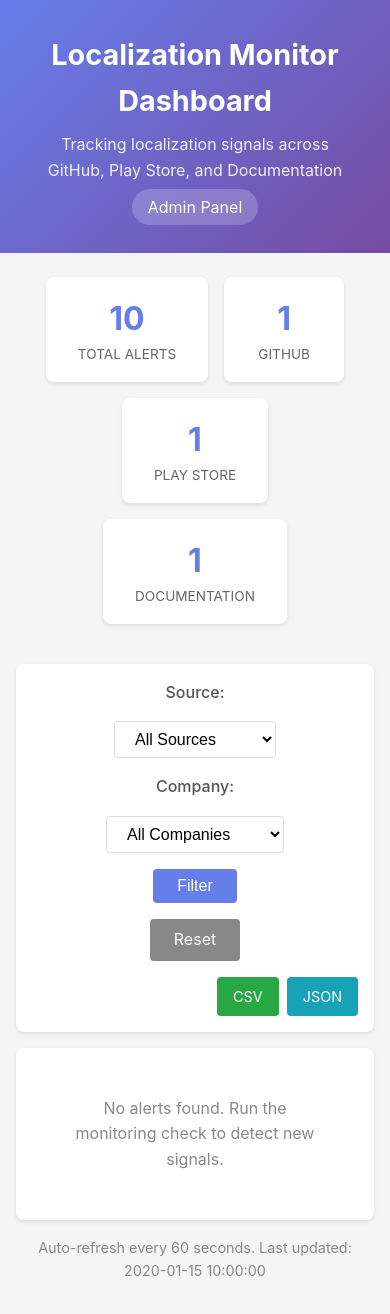
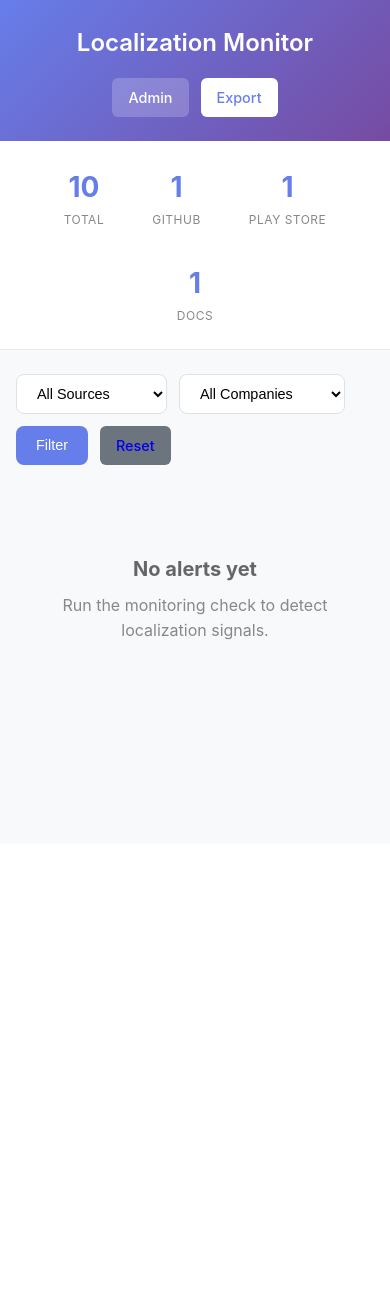
Before and after one commit to emurray32/Lead-Machine, a Flask app: template templates/dashboard.html in a window 390 px wide. After the commit the page ends 640 px from the top, so only its background shows below. Run offline with Flask 3, Linux system fonts and the light colour scheme; the template is opened without the code that fills it: most values are stand-ins (such as "Sample title", 1, 10 or a date in 2020).

Commit message:
Improve dashboard display with friendly times and cleaner design
Update dashboard to use a new friendly time format, improve UI styling, and fix stats display.

Replit-Commit-Author: Agent
Replit-Commit-Session-Id: 1f6374e9-f676-4266-95f9-7bed9c65e49b
Replit-Commit-Checkpoint-Type: intermediate_checkpoint
Replit-Commit-Event-Id: 17110465-cf8a-4b30-bb2e-b1ba9711e6a4
Replit-Commit-Screenshot-Url: https://storage.googleapis.com/screenshot-production-us-central1/e10ab7e3-fa31-48ba-8703-c118af7b687a/1f6374e9-f676-4266-95f9-7bed9c65e49b/tolt6tN
Replit-Helium-Checkpoint-Created: true

```diff
--- a/templates/dashboard.html
+++ b/templates/dashboard.html
@@ -3,7 +3,7 @@
 <head>
     <meta charset="UTF-8">
     <meta name="viewport" content="width=device-width, initial-scale=1.0">
-    <title>Localization Monitor Dashboard</title>
+    <title>Localization Monitor</title>
     <style>
         * {
             margin: 0;
@@ -13,7 +13,7 @@
 
         body {
             font-family: -apple-system, BlinkMacSystemFont, 'Segoe UI', Roboto, Oxygen, Ubuntu, sans-serif;
-            background-color: #f5f5f5;
+            background-color: #f8f9fa;
             color: #333;
             line-height: 1.6;
         }
@@ -21,334 +21,329 @@
         .header {
             background: linear-gradient(135deg, #667eea 0%, #764ba2 100%);
             color: white;
-            padding: 2rem;
-            text-align: center;
+            padding: 1.5rem 2rem;
+            display: flex;
+            justify-content: space-between;
+            align-items: center;
+            flex-wrap: wrap;
+            gap: 1rem;
         }
 
         .header h1 {
-            font-size: 1.8rem;
-            margin-bottom: 0.5rem;
+            font-size: 1.5rem;
+            font-weight: 600;
         }
 
-        .header p {
+        .header-actions {
+            display: flex;
+            gap: 0.75rem;
+        }
+
+        .header-btn {
+            padding: 0.5rem 1rem;
+            border-radius: 6px;
+            text-decoration: none;
+            font-size: 0.9rem;
+            font-weight: 500;
+            transition: opacity 0.2s;
+        }
+
+        .header-btn:hover {
             opacity: 0.9;
         }
 
-        .stats-container {
+        .btn-admin {
+            background: rgba(255,255,255,0.2);
+            color: white;
+        }
+
+        .btn-export {
+            background: white;
+            color: #667eea;
+        }
+
+        .stats-row {
             display: flex;
             justify-content: center;
             gap: 1rem;
-            padding: 1.5rem;
-            flex-wrap: wrap;
+            padding: 1rem;
+            background: white;
+            border-bottom: 1px solid #e9ecef;
         }
 
-        .stat-card {
-            background: white;
-            padding: 1rem 2rem;
-            border-radius: 8px;
-            box-shadow: 0 2px 4px rgba(0,0,0,0.1);
+        .stat {
             text-align: center;
-            min-width: 120px;
+            padding: 0.5rem 1.5rem;
         }
 
-        .stat-number {
-            font-size: 2rem;
-            font-weight: bold;
+        .stat-num {
+            font-size: 1.75rem;
+            font-weight: 700;
             color: #667eea;
         }
 
         .stat-label {
-            font-size: 0.85rem;
-            color: #666;
+            font-size: 0.75rem;
+            color: #888;
             text-transform: uppercase;
+            letter-spacing: 0.5px;
         }
 
         .container {
-            max-width: 1200px;
+            max-width: 900px;
             margin: 0 auto;
-            padding: 1rem;
+            padding: 1.5rem 1rem;
         }
 
         .filters {
+            display: flex;
+            gap: 0.75rem;
+            margin-bottom: 1.5rem;
+            flex-wrap: wrap;
+        }
+
+        .filters select {
+            padding: 0.6rem 1rem;
+            border: 1px solid #dee2e6;
+            border-radius: 8px;
+            font-size: 0.9rem;
             background: white;
-            padding: 1rem;
+            min-width: 140px;
+        }
+
+        .filters button {
+            padding: 0.6rem 1.25rem;
+            background: #667eea;
+            color: white;
+            border: none;
             border-radius: 8px;
-            margin-bottom: 1rem;
-            box-shadow: 0 2px 4px rgba(0,0,0,0.1);
-            display: flex;
-            gap: 1rem;
-            flex-wrap: wrap;
+            cursor: pointer;
+            font-size: 0.9rem;
+            font-weight: 500;
+        }
+
+        .filters .reset-btn {
+            background: #6c757d;
+            text-decoration: none;
+            display: inline-flex;
             align-items: center;
         }
 
-        .filters label {
-            font-weight: 500;
-            color: #555;
+        .alert-card {
+            background: white;
+            border-radius: 12px;
+            padding: 1.25rem;
+            margin-bottom: 1rem;
+            box-shadow: 0 1px 3px rgba(0,0,0,0.08);
+            transition: box-shadow 0.2s;
         }
 
-        .filters select {
-            padding: 0.5rem 1rem;
-            border: 1px solid #ddd;
-            border-radius: 4px;
-            font-size: 1rem;
-            background: white;
+        .alert-card:hover {
+            box-shadow: 0 4px 12px rgba(0,0,0,0.1);
         }
 
-        .filters button {
-            padding: 0.5rem 1.5rem;
-            background: #667eea;
-            color: white;
-            border: none;
-            border-radius: 4px;
-            cursor: pointer;
-            font-size: 1rem;
+        .alert-header {
+            display: flex;
+            justify-content: space-between;
+            align-items: flex-start;
+            margin-bottom: 0.75rem;
         }
 
-        .filters button:hover {
-            background: #5a6fd6;
-        }
-
-        .filters .reset-btn {
-            background: #888;
-        }
-
-        .export-buttons {
-            margin-left: auto;
+        .alert-meta {
             display: flex;
-            gap: 0.5rem;
-        }
-
-        .export-btn {
-            padding: 0.5rem 1rem;
-            background: #28a745;
-            color: white;
-            border: none;
-            border-radius: 4px;
-            cursor: pointer;
-            font-size: 0.9rem;
-            text-decoration: none;
-            display: inline-flex;
             align-items: center;
-            gap: 0.3rem;
-        }
-
-        .export-btn:hover {
-            background: #218838;
-        }
-
-        .export-btn.json {
-            background: #17a2b8;
-        }
-
-        .export-btn.json:hover {
-            background: #138496;
-        }
-
-        .alerts-table {
-            background: white;
-            border-radius: 8px;
-            box-shadow: 0 2px 4px rgba(0,0,0,0.1);
-            overflow: hidden;
-        }
-
-        table {
-            width: 100%;
-            border-collapse: collapse;
-        }
-
-        th {
-            background: #f8f9fa;
-            padding: 1rem;
-            text-align: left;
-            font-weight: 600;
-            color: #555;
-            border-bottom: 2px solid #e9ecef;
-        }
-
-        td {
-            padding: 1rem;
-            border-bottom: 1px solid #e9ecef;
-            vertical-align: top;
-        }
-
-        tr:hover {
-            background: #f8f9fa;
+            gap: 0.75rem;
         }
 
         .source-badge {
-            display: inline-block;
-            padding: 0.25rem 0.75rem;
-            border-radius: 20px;
-            font-size: 0.8rem;
-            font-weight: 500;
+            padding: 0.25rem 0.6rem;
+            border-radius: 4px;
+            font-size: 0.7rem;
+            font-weight: 600;
             text-transform: uppercase;
+            letter-spacing: 0.5px;
         }
 
         .source-github {
-            background: #24292e;
-            color: white;
+            background: #f0f0f0;
+            color: #333;
         }
 
-        .source-rss {
-            background: #f78422;
-            color: white;
+        .source-docs {
+            background: #e3f2fd;
+            color: #1565c0;
         }
 
         .source-playstore {
-            background: #01875f;
-            color: white;
-        }
-
-        .source-docs {
-            background: #0366d6;
-            color: white;
+            background: #e8f5e9;
+            color: #2e7d32;
         }
 
         .company-name {
             font-weight: 600;
             color: #333;
+            font-size: 1rem;
+        }
+
+        .alert-time {
+            font-size: 0.85rem;
+            color: #888;
+        }
+
+        .alert-content {
+            margin-bottom: 0.75rem;
         }
 
         .alert-title {
-            color: #333;
+            font-size: 0.95rem;
+            color: #444;
             margin-bottom: 0.25rem;
         }
 
         .alert-message {
-            font-size: 0.9rem;
+            font-size: 0.85rem;
             color: #666;
-            max-width: 400px;
-            overflow: hidden;
-            text-overflow: ellipsis;
-            white-space: nowrap;
         }
 
-        .keywords {
+        .alert-actions {
             display: flex;
-            flex-wrap: wrap;
-            gap: 0.25rem;
+            gap: 0.75rem;
+            align-items: center;
         }
 
-        .keyword-chip {
-            background: #e9ecef;
-            padding: 0.2rem 0.5rem;
-            border-radius: 4px;
-            font-size: 0.75rem;
-            color: #555;
+        .action-link {
+            display: inline-flex;
+            align-items: center;
+            gap: 0.35rem;
+            padding: 0.5rem 0.9rem;
+            background: #667eea;
+            color: white;
+            text-decoration: none;
+            border-radius: 6px;
+            font-size: 0.85rem;
+            font-weight: 500;
+            transition: background 0.2s;
         }
 
-        .alert-link {
-            color: #667eea;
-            text-decoration: none;
-            font-size: 0.9rem;
+        .action-link:hover {
+            background: #5a67d8;
         }
 
-        .alert-link:hover {
-            text-decoration: underline;
+        .explain-btn {
+            padding: 0.5rem 0.9rem;
+            background: #f8f9fa;
+            color: #667eea;
+            border: 1px solid #667eea;
+            border-radius: 6px;
+            cursor: pointer;
+            font-size: 0.85rem;
+            font-weight: 500;
+            transition: all 0.2s;
         }
 
-        .timestamp {
-            font-size: 0.85rem;
-            color: #888;
+        .explain-btn:hover {
+            background: #667eea;
+            color: white;
+        }
+
+        .explain-btn:disabled {
+            opacity: 0.6;
+            cursor: wait;
+        }
+
+        .ai-summary {
+            display: none;
+            margin-top: 1rem;
+            padding: 1rem;
+            background: linear-gradient(135deg, #f0f4ff 0%, #e8f0fe 100%);
+            border-radius: 8px;
+            font-size: 0.9rem;
+            color: #333;
+            line-height: 1.6;
+            border-left: 3px solid #667eea;
+        }
+
+        .ai-summary.error {
+            background: #fff3cd;
+            border-left-color: #ffc107;
+            color: #856404;
         }
 
         .no-alerts {
             text-align: center;
-            padding: 3rem;
+            padding: 4rem 2rem;
             color: #888;
         }
 
-        .refresh-info {
-            text-align: center;
-            padding: 1rem;
-            color: #888;
-            font-size: 0.9rem;
+        .no-alerts h3 {
+            font-size: 1.25rem;
+            margin-bottom: 0.5rem;
+            color: #666;
         }
 
-        .explain-btn {
-            padding: 0.4rem 0.8rem;
-            background: linear-gradient(135deg, #28a745 0%, #218838 100%);
-            color: white;
-            border: none;
-            border-radius: 6px;
-            cursor: pointer;
-            font-size: 0.8rem;
-            font-weight: 500;
-            transition: transform 0.1s, box-shadow 0.2s;
+        @media (max-width: 600px) {
+            .header {
+                flex-direction: column;
+                text-align: center;
             }
 
-        .explain-btn:hover {
-            box-shadow: 0 2px 8px rgba(40, 167, 69, 0.4);
+            .stats-row {
+                flex-wrap: wrap;
             }
 
-        .explain-btn:active {
-            transform: scale(0.95);
+            .stat {
+                padding: 0.5rem 1rem;
             }
 
-        .explain-btn:disabled {
-            background: #6c757d;
-            cursor: wait;
+            .alert-header {
+                flex-direction: column;
+                gap: 0.5rem;
             }
 
-        @media (max-width: 768px) {
-            .filters {
-                flex-direction: column;
-            }
-
-            table {
-                font-size: 0.9rem;
-            }
-
-            th, td {
-                padding: 0.75rem 0.5rem;
-            }
-
-            .alert-message {
-                max-width: 200px;
+            .alert-time {
+                order: -1;
             }
         }
     </style>
 </head>
 <body>
     <div class="header">
-        <h1>Localization Monitor Dashboard</h1>
-        <p>Tracking localization signals across GitHub, Play Store, and Documentation</p>
-        <div style="margin-top: 12px;">
-            <a href="/admin" style="color: white; background: rgba(255,255,255,0.2); padding: 8px 16px; border-radius: 20px; text-decoration: none;">Admin Panel</a>
+        <h1>Localization Monitor</h1>
+        <div class="header-actions">
+            <a href="/admin" class="header-btn btn-admin">Admin</a>
+            <a href="/export/csv" class="header-btn btn-export">Export</a>
         </div>
     </div>
 
-    <div class="stats-container">
-        <div class="stat-card">
-            <div class="stat-number">{{ stats.total or 0 }}</div>
-            <div class="stat-label">Total Alerts</div>
+    <div class="stats-row">
+        <div class="stat">
+            <div class="stat-num">{{ stats.total }}</div>
+            <div class="stat-label">Total</div>
         </div>
-        <div class="stat-card">
-            <div class="stat-number">{{ stats.github_count or 0 }}</div>
+        <div class="stat">
+            <div class="stat-num">{{ stats.github_count }}</div>
             <div class="stat-label">GitHub</div>
         </div>
-        <div class="stat-card">
-            <div class="stat-number">{{ stats.playstore_count or 0 }}</div>
+        <div class="stat">
+            <div class="stat-num">{{ stats.playstore_count }}</div>
             <div class="stat-label">Play Store</div>
         </div>
-        <div class="stat-card">
-            <div class="stat-number">{{ stats.docs_count or 0 }}</div>
-            <div class="stat-label">Documentation</div>
+        <div class="stat">
+            <div class="stat-num">{{ stats.docs_count }}</div>
+            <div class="stat-label">Docs</div>
         </div>
     </div>
 
     <div class="container">
-        <form class="filters" method="GET">
-            <label for="source">Source:</label>
-            <select name="source" id="source">
+        <form class="filters" method="get" action="/">
+            <select name="source">
                 <option value="">All Sources</option>
                 <option value="github" {% if current_source == 'github' %}selected{% endif %}>GitHub</option>
                 <option value="playstore" {% if current_source == 'playstore' %}selected{% endif %}>Play Store</option>
                 <option value="docs" {% if current_source == 'docs' %}selected{% endif %}>Documentation</option>
             </select>
 
-            <label for="company">Company:</label>
-            <select name="company" id="company">
+            <select name="company">
                 <option value="">All Companies</option>
                 {% for company in companies %}
                 <option value="{{ company }}" {% if current_company == company %}selected{% endif %}>{{ company }}</option>
@@ -356,84 +351,53 @@
             </select>
 
             <button type="submit">Filter</button>
-            <a href="/" class="reset-btn" style="padding: 0.5rem 1.5rem; background: #888; color: white; border-radius: 4px; text-decoration: none;">Reset</a>
-
-            <div class="export-buttons">
-                <a href="/export/csv{% if current_source or current_company %}?{% if current_source %}source={{ current_source }}{% endif %}{% if current_source and current_company %}&{% endif %}{% if current_company %}company={{ current_company }}{% endif %}{% endif %}" class="export-btn">CSV</a>
-                <a href="/export/json{% if current_source or current_company %}?{% if current_source %}source={{ current_source }}{% endif %}{% if current_source and current_company %}&{% endif %}{% if current_company %}company={{ current_company }}{% endif %}{% endif %}" class="export-btn json">JSON</a>
-            </div>
+            <a href="/" class="header-btn reset-btn">Reset</a>
         </form>
 
-        <div class="alerts-table">
         {% if alerts %}
-            <table>
-                <thead>
-                    <tr>
-                        <th>Time</th>
-                        <th>Source</th>
-                        <th>Company</th>
-                        <th>Details</th>
-                        <th>Keywords</th>
-                        <th>Link</th>
-                        <th>AI</th>
-                    </tr>
-                </thead>
-                <tbody>
             {% for alert in alerts %}
-                    <tr data-alert-id="{{ alert.id }}"
+            <div class="alert-card"
+                 data-id="{{ alert.id }}"
                  data-source="{{ alert.source }}"
                  data-company="{{ alert.company }}"
                  data-title="{{ (alert.title or '')|e }}"
                  data-message="{{ (alert.message or '')|e }}"
                  data-keywords="{{ alert.keywords or '' }}">
-                        <td class="timestamp">{{ alert.created_at.strftime('%Y-%m-%d %H:%M') if alert.created_at else 'N/A' }}</td>
-                        <td>
+
+                <div class="alert-header">
+                    <div class="alert-meta">
                         <span class="source-badge source-{{ alert.source }}">{{ alert.source }}</span>
-                        </td>
-                        <td class="company-name">{{ alert.company }}</td>
-                        <td>
-                            <div class="alert-title">{{ alert.title or 'No title' }}</div>
+                        <span class="company-name">{{ alert.company }}</span>
+                    </div>
+                    <span class="alert-time">{{ alert.friendly_time }}</span>
+                </div>
+
+                <div class="alert-content">
+                    <div class="alert-title">{{ alert.title or 'Signal detected' }}</div>
                     <div class="alert-message">{{ alert.message or '' }}</div>
-                            <div class="ai-summary" id="summary-{{ alert.id }}" style="display:none; margin-top: 8px; padding: 8px; background: #e8f4e8; border-radius: 6px; font-size: 0.9rem; color: #2d5a2d;"></div>
-                        </td>
-                        <td>
-                            <div class="keywords">
-                                {% for kw in (alert.keywords or '').split(', ')[:5] %}
-                                {% if kw %}
-                                <span class="keyword-chip">{{ kw }}</span>
+                </div>
+
+                <div class="alert-actions">
+                    {% if alert.url %}
+                    <a href="{{ alert.url }}" target="_blank" class="action-link">View Source</a>
                     {% endif %}
+                    {% if ai_available %}
+                    <button class="explain-btn" data-id="{{ alert.id }}">Explain</button>
+                    {% endif %}
+                </div>
+
+                <div class="ai-summary" id="summary-{{ alert.id }}"></div>
+            </div>
             {% endfor %}
-                            </div>
-                        </td>
-                        <td>
-                            {% if alert.url %}
-                            <a href="{{ alert.url }}" target="_blank" class="alert-link">View</a>
-                            {% endif %}
-                        </td>
-                        <td>
-                            <button class="explain-btn" data-id="{{ alert.id }}">Explain</button>
-                        </td>
-                    </tr>
-                    {% endfor %}
-                </tbody>
-            </table>
         {% else %}
             <div class="no-alerts">
-                <p>No alerts found. Run the monitoring check to detect new signals.</p>
+                <h3>No alerts yet</h3>
+                <p>Run the monitoring check to detect localization signals.</p>
             </div>
         {% endif %}
     </div>
 
-        <div class="refresh-info">
-            <p>Auto-refresh every 60 seconds. Last updated: <span id="last-update">{{ now }}</span></p>
-        </div>
-    </div>
-
     <script>
-        setTimeout(function() {
-            location.reload();
-        }, 60000);
-
         document.addEventListener('DOMContentLoaded', function() {
             document.querySelectorAll('.explain-btn').forEach(function(btn) {
                 btn.addEventListener('click', function(e) {
@@ -443,14 +407,8 @@
         });
 
         async function explainAlert(btn) {
-            const row = btn.closest('tr');
-            const id = row.dataset.alertId;
-            const source = row.dataset.source;
-            const company = row.dataset.company;
-            const title = row.dataset.title;
-            const message = row.dataset.message;
-            const keywords = row.dataset.keywords;
-
+            const card = btn.closest('.alert-card');
+            const id = card.dataset.id;
             const summaryDiv = document.getElementById('summary-' + id);
 
             if (summaryDiv.style.display === 'block') {
@@ -467,11 +425,11 @@
                     method: 'POST',
                     headers: { 'Content-Type': 'application/json' },
                     body: JSON.stringify({
-                        source: source,
-                        company: company,
-                        title: title,
-                        message: message,
-                        keywords: keywords ? keywords.split(', ') : []
+                        source: card.dataset.source,
+                        company: card.dataset.company,
+                        title: card.dataset.title,
+                        message: card.dataset.message,
+                        keywords: card.dataset.keywords ? card.dataset.keywords.split(', ') : []
                     })
                 });
 
@@ -479,25 +437,28 @@
 
                 if (result.summary) {
                     summaryDiv.textContent = result.summary;
+                    summaryDiv.classList.remove('error');
                     summaryDiv.style.display = 'block';
                     btn.textContent = 'Hide';
                 } else {
                     summaryDiv.textContent = result.error || 'Could not generate summary';
+                    summaryDiv.classList.add('error');
                     summaryDiv.style.display = 'block';
-                    summaryDiv.style.background = '#fff3cd';
-                    summaryDiv.style.color = '#856404';
                     btn.textContent = 'Retry';
                 }
             } catch (err) {
-                summaryDiv.textContent = 'Error: ' + err.message;
+                summaryDiv.textContent = 'Error connecting to AI service';
+                summaryDiv.classList.add('error');
                 summaryDiv.style.display = 'block';
-                summaryDiv.style.background = '#f8d7da';
-                summaryDiv.style.color = '#721c24';
                 btn.textContent = 'Retry';
             }
 
             btn.disabled = false;
         }
+
+        setTimeout(function() {
+            location.reload();
+        }, 120000);
     </script>
 </body>
 </html>
```
Also changed, not shown: dashboard.py (+35 -3 lines). Lines whose indentation alone changed are shown as unchanged.
